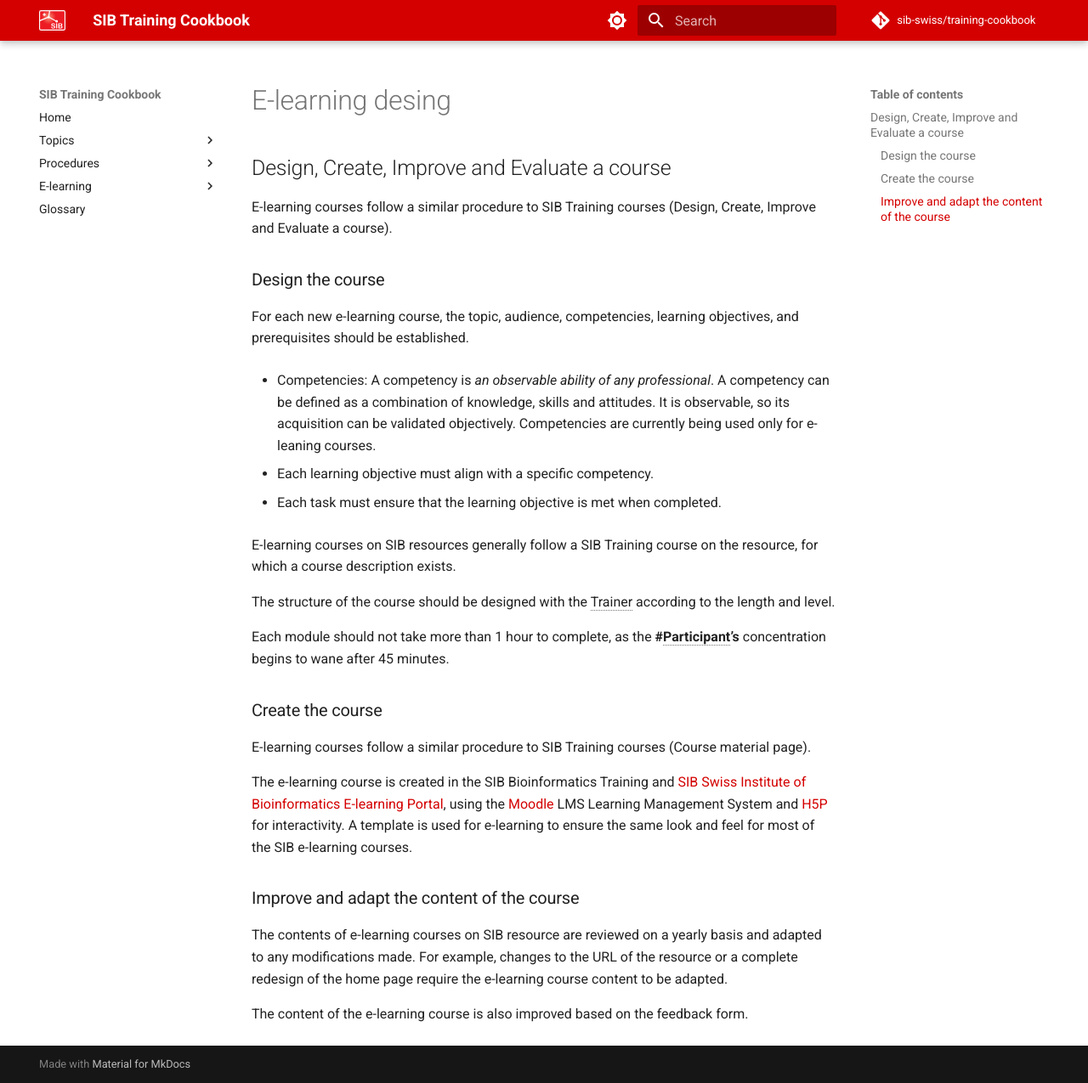
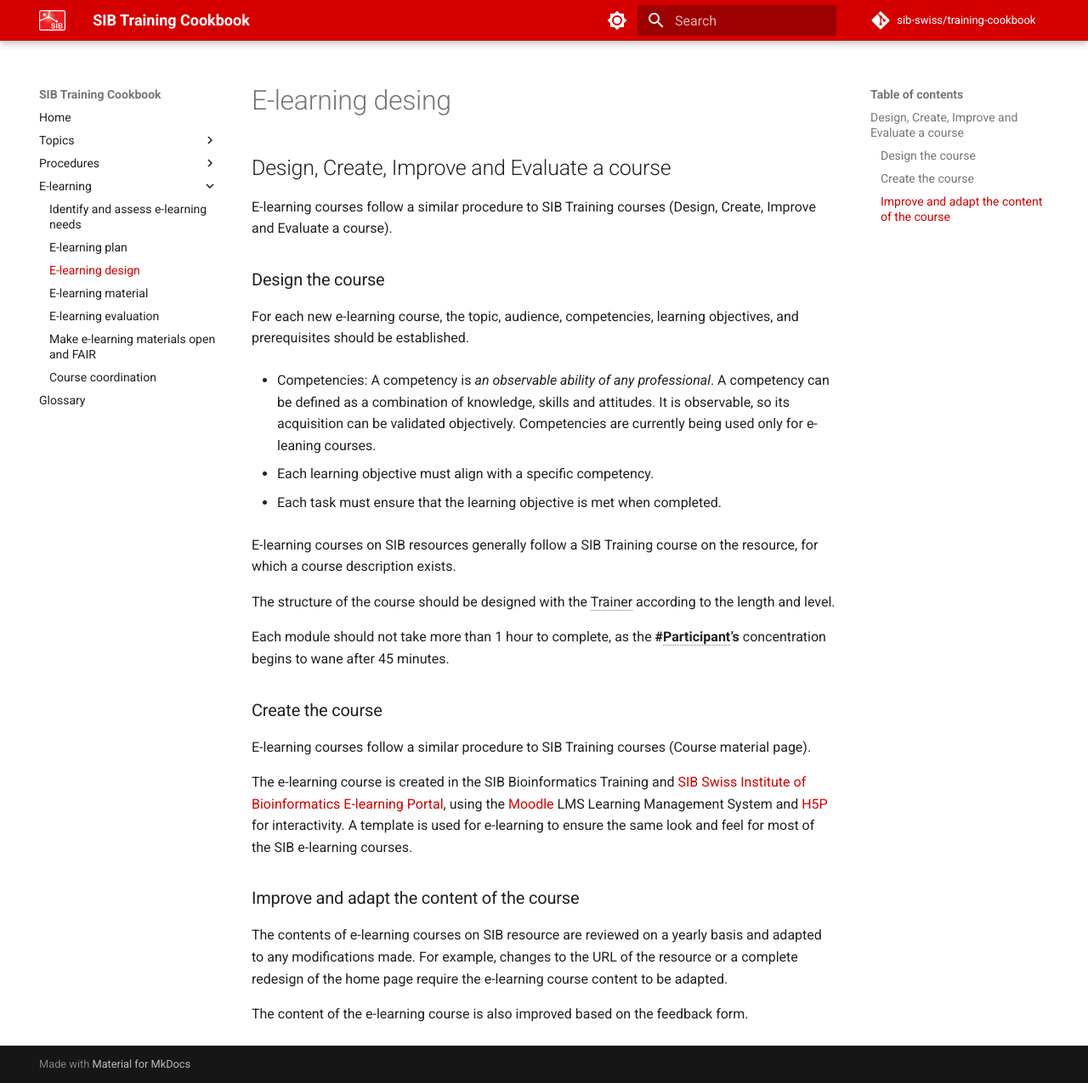
Before and after one commit to sib-swiss/training-cookbook, an MkDocs documentation site: the page built from docs/E-learning/elearning_design.md, in a window 1280 px wide and 1275 px high. Shown: the whole window at 85% size. Built offline with MkDocs 1.6.1 and Material for MkDocs 9.7.7, drawn with Linux system fonts in a browser that asks for light colours; comment, search, counter and statistics services are not loaded.

Commit message:
fixes #5

```diff
--- a/mkdocs.yml
+++ b/mkdocs.yml
@@ -34,6 +34,7 @@ nav:
         - Course Locations: procedure/course_location.md
     - E-learning:
       - Identify and assess e-learning needs: E-learning/elearning_needs.md
+      - E-learning plan: E-learning/elearning_plan.md
       - E-learning design: E-learning/elearning_design.md
       - E-learning material: E-learning/elearning_material.md
       - E-learning evaluation: E-learning/elearning_evaluation.md
@@ -86,8 +87,8 @@ markdown_extensions:
   - pymdownx.tabbed
   - pymdownx.details
   - pymdownx.emoji:
-      emoji_index: !!python/name:materialx.emoji.twemoji
-      emoji_generator: !!python/name:materialx.emoji.to_svg
+      emoji_index: !!python/name:material.extensions.emoji.twemoji
+      emoji_generator: !!python/name:material.extensions.emoji.to_svg
   - pymdownx.snippets:
       auto_append:
         - includes/definitions.md
```
Also changed, not shown: docs/E-learning/elearning_plan.md (+1 -1 lines), docs/E-learning/elearning_design.md (renamed from docs/E-learning/elearning _design.md).
